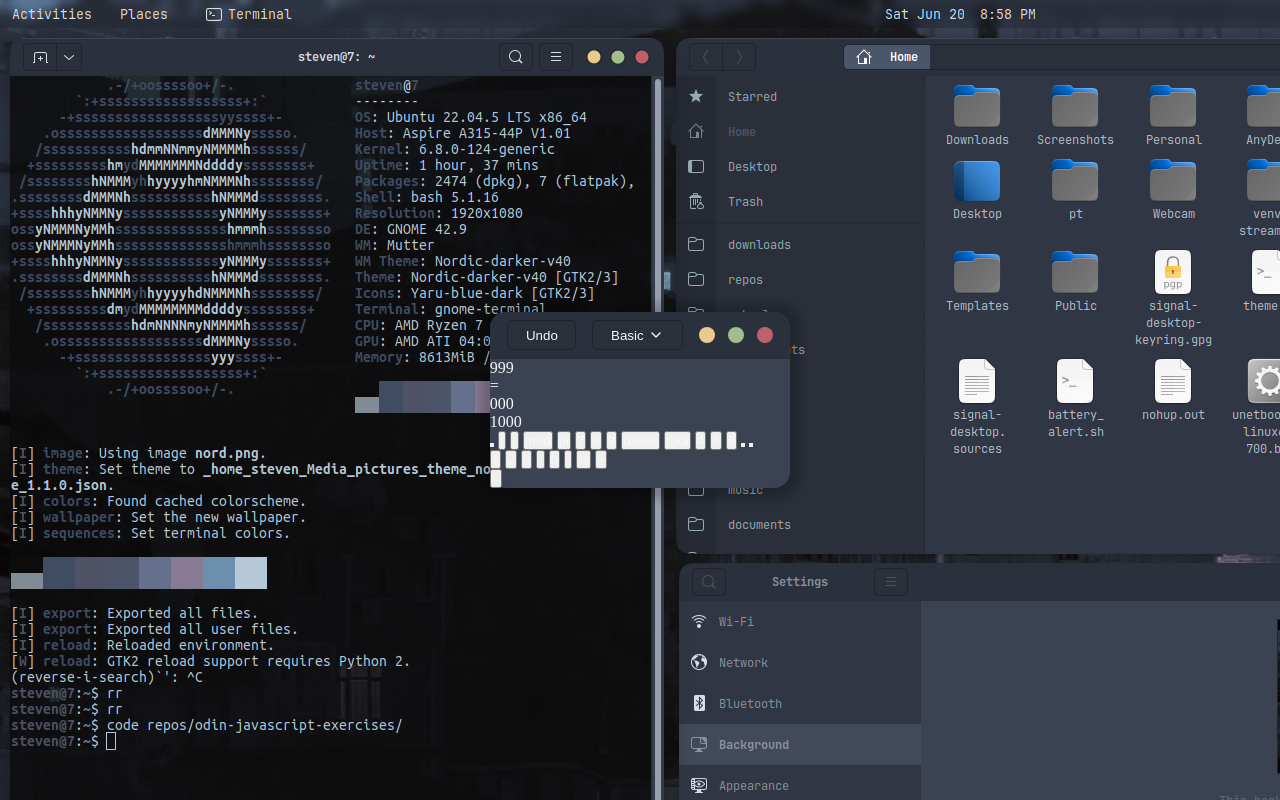
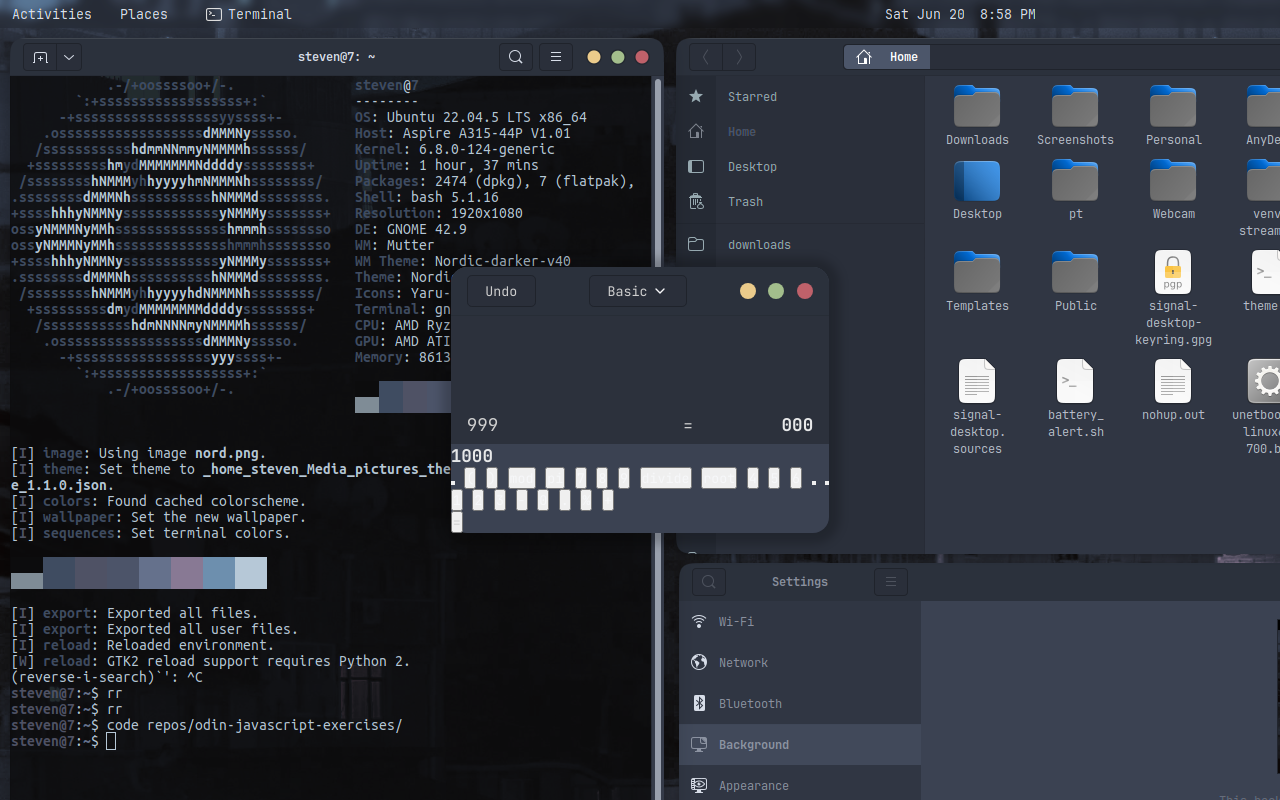
Before and after one commit to qanszer/odin-calculator, a plain HTML site: page index.html in a window 1280 px wide. Drawn offline with Linux system fonts and the light colour scheme.

Commit message:
feat: add css to past calculations section

```diff
--- a/index.html
+++ b/index.html
@@ -5,7 +5,6 @@
     <meta name="viewport" content="width=device-width, initial-scale=1.0">
     <meta name="description" content="brief description about the website. this text matters because it often appears in Google search results under your page title, so it helps people decide whether to click on your site.">
     <link rel="stylesheet" href="style.css">
-    <link rel="stylesheet" href="https://fonts.googleapis.com/css?family=Ubuntu">
     <script src="script.js" defer></script>
     <title></title>
 </head>
--- a/style.css
+++ b/style.css
@@ -1,3 +1,5 @@
+@import url('https://fonts.googleapis.com/css2?family=JetBrains+Mono:ital,wght@0,100..800;1,100..800&display=swap');
+
 html {
     box-sizing: border-box;
     scroll-behavior: smooth;
@@ -9,6 +11,7 @@
     margin: 0px;
     padding: 0px;
     color: #f6f7f9;
+    font-family: 'JetBrains Mono';
 }
 a {
     text-decoration: none;
@@ -51,11 +54,12 @@
     width: auto;
 }
 
+/* Window bar of the calculator */
 .windowbar {
     display: flex;
     justify-content: space-between;
     background-color: #2b313c;
-    padding: 0.5rem 1.1rem;
+    padding: 0.5rem 1rem;
     align-items: center;
     border-top-left-radius: 1rem;
     border-top-right-radius: 1rem;
@@ -63,6 +67,7 @@
     border-bottom: 0.5px solid #1f232b50;
 }
 .boxed-windowbar-button {
+    color: #cecece;
     background-color: #2a2f3a;
     padding: 0.4rem 1.1rem;
     text-align: center;
@@ -112,3 +117,28 @@
 .circled-windowbar-button.exit {
     background-color: #bf616a;
 }
+
+/* Past calculations section */
+.history {
+    background-color: #2c313c;
+    display: flex;
+    flex-direction: row;
+    justify-content: space-between;
+    padding: 0.5rem 1rem;
+    height: 8rem;
+    align-items: flex-end;
+}
+.operation {
+    color: #cecece;
+    width: 8rem;
+}
+.equals {
+    color: #cecece;
+}
+.result, .output {
+    font-weight: bold;
+    color: #e7e8e9;
+}
+.result, .output, .operation {
+    font-size: 1.1rem;
+}
```
